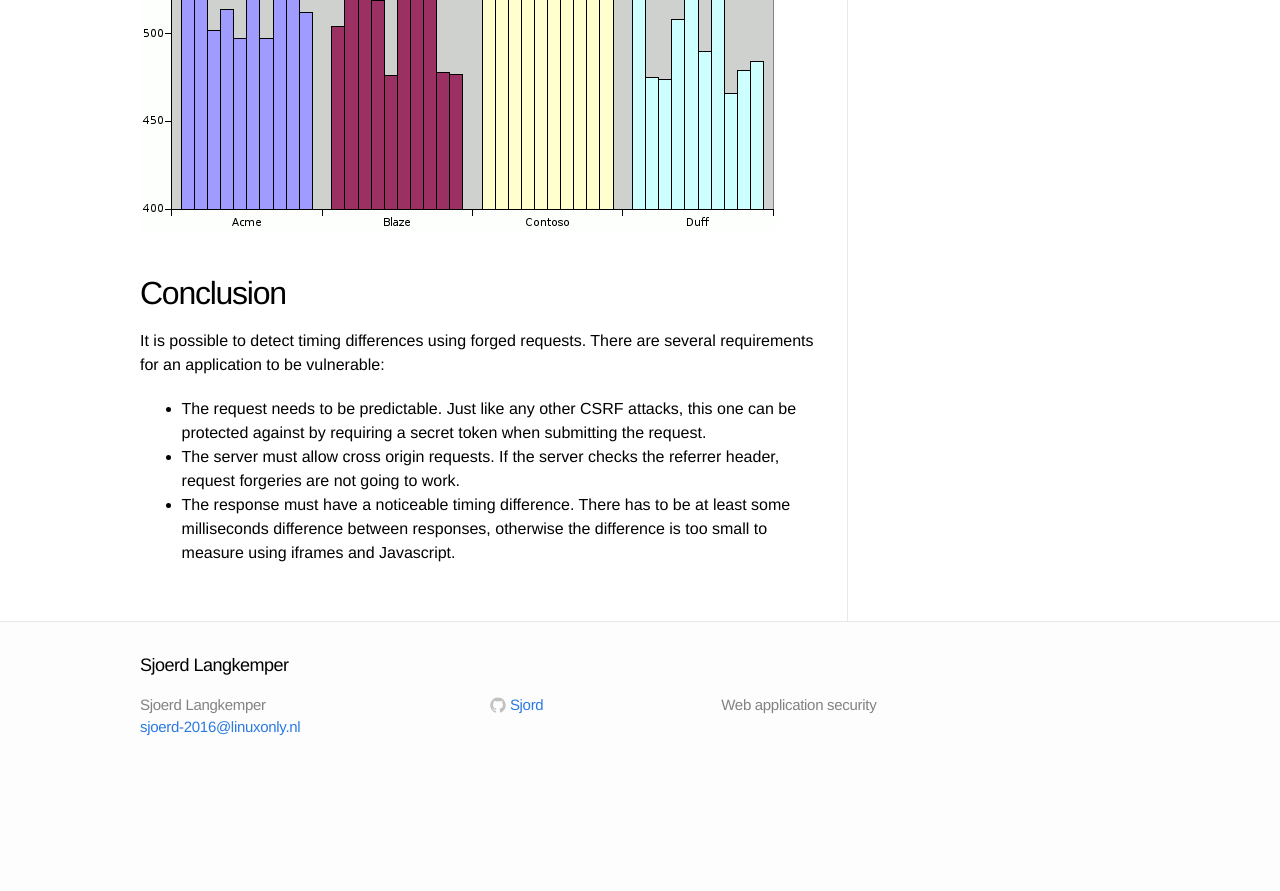
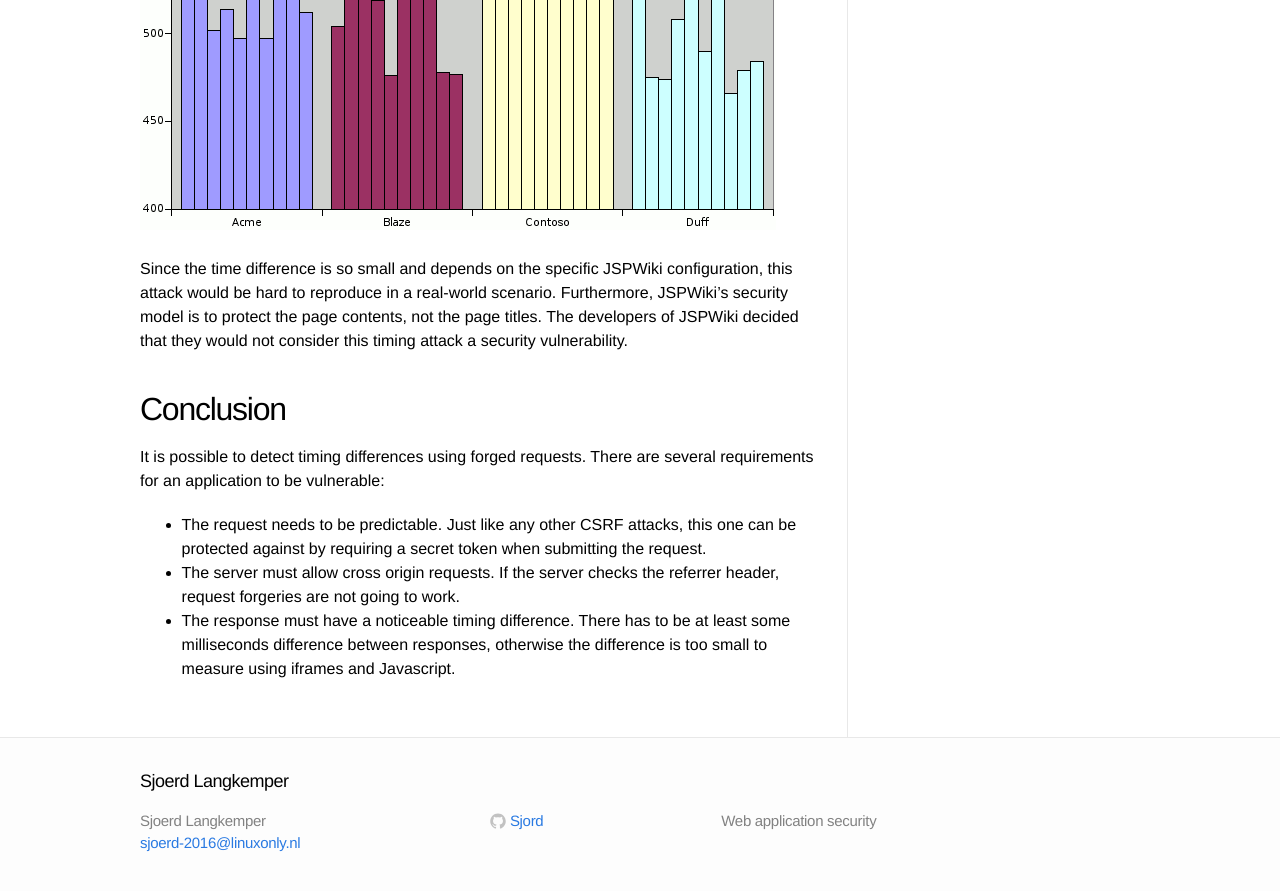
Before and after one commit to Sjord/Sjord.github.io, a Jekyll site: the page built from _posts/2016-03-28-combining-csrf-with-timing-attacks.md, in a window 1280 px wide and 900 px high, scrolled down 2886 px. Shown: the top 891 px of the window. Built offline with Jekyll 4.4.1, drawn with Linux system fonts in a browser that asks for light colours; before the commit the page ends 3670 px from its top, so only the background shows below that.

Commit message:
Include something about the reaction from JSPWiki
Timeline:
Mar 28 Mailed to security@apache.org
Mar 30 Got response
Apr 03 Got elaborate response

```diff
--- a/_posts/2016-03-28-combining-csrf-with-timing-attacks.md
+++ b/_posts/2016-03-28-combining-csrf-with-timing-attacks.md
@@ -70,6 +70,8 @@
 
 ![Searching for Contoso shows a higher average time to load](/images/merger-timing-graph.png)
 
+Since the time difference is so small and depends on the specific JSPWiki configuration, this attack would be hard to reproduce in a real-world scenario. Furthermore, JSPWiki's security model is to protect the page contents, not the page titles. The developers of JSPWiki decided that they would not consider this timing attack a security vulnerability.
+
 ## Conclusion
 
 It is possible to detect timing differences using forged requests. There are several requirements for an application to be vulnerable:
```
